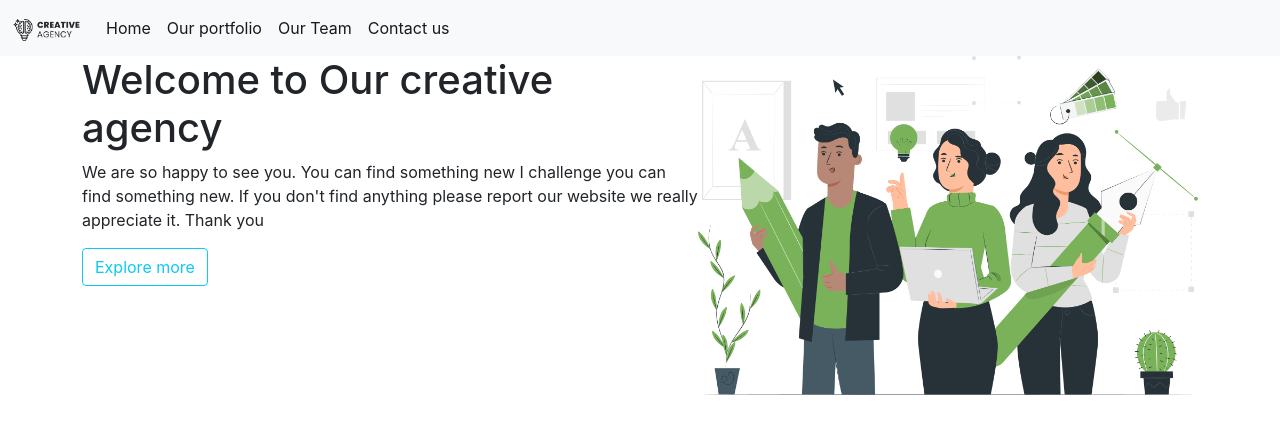
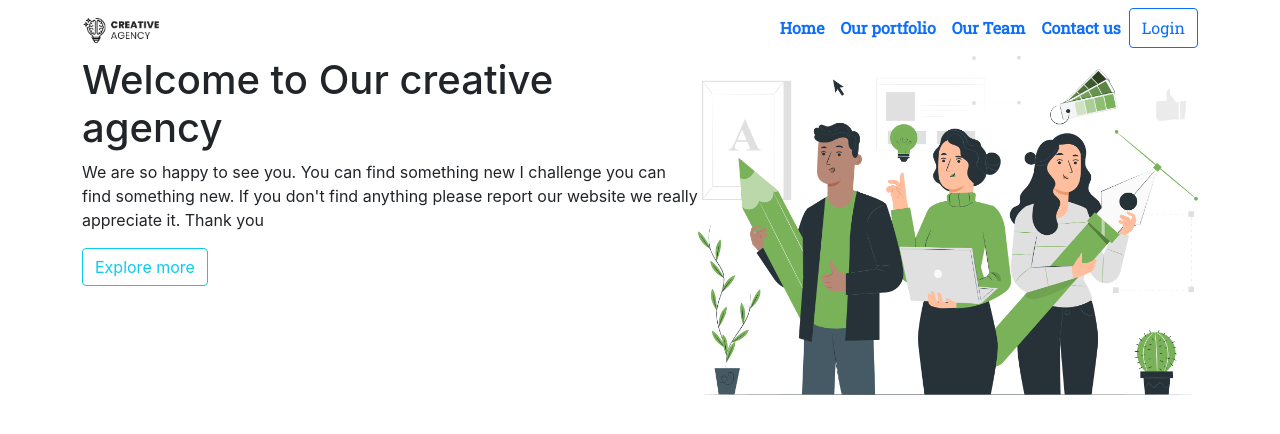
Before and after one commit to kabirbhai/creative-agency, a React (Create React App) app: page / in a window 1280 px wide. Shown: the top 434 px of the page. Built offline with nearby package versions, Linux system fonts and the light colour scheme.

Commit message:
navbar completed

```diff
--- a/src/Pages/Shared/Navbar.js
+++ b/src/Pages/Shared/Navbar.js
@@ -4,44 +4,42 @@ import logo from "../../images/logos/logo.png";
 const Navbar = () => {
   return (
     <header>
-      <nav className="navbar navbar-expand-lg navbar-light bg-light">
-        <div className="container-fluid">
+      <nav
+        style={{ fontFamily: "'Roboto Slab', serif" }}
+        className="navbar navbar-expand-lg "
+      >
+        <div className="container d-flex justify-content-between  ">
           <a className="navbar-brand" href="/">
-            <img width={70} src={logo} alt="logo" />
+            <img width={80} src={logo} alt="logo" />
           </a>
-          <button
-            className="navbar-toggler"
-            type="button"
-            data-bs-toggle="collapse"
-            data-bs-target="#navbarSupportedContent"
-            aria-controls="navbarSupportedContent"
-            aria-expanded="false"
-            aria-label="Toggle navigation"
-          >
-            <span className="navbar-toggler-icon"></span>
-          </button>
-          <div className="collapse navbar-collapse" id="navbarSupportedContent">
-            <ul className="navbar-nav me-auto mb-2 mb-lg-0">
+
+          <div>
+            <ul className="navbar-nav  mb-2 mb-lg-0">
               <li className="nav-item">
-                <a className="nav-link active" aria-current="page" href="/">
+                <a
+                  className="nav-link active fs-6 fw-bolder"
+                  aria-current="page"
+                  href="/"
+                >
                   Home
                 </a>
               </li>
               <li className="nav-item ">
-                <a className="nav-link active" href="/">
+                <a className="nav-link active fs-6 fw-bolder" href="/">
                   Our portfolio
                 </a>
               </li>
               <li className="nav-item ">
-                <a className="nav-link active" href="/">
+                <a className="nav-link active fs-6 fw-bolder" href="/">
                   Our Team
                 </a>
               </li>
               <li className="nav-item ">
-                <a className="nav-link active" href="/">
+                <a className="nav-link active fs-6 fw-bolder" href="/">
                   Contact us
                 </a>
               </li>
+              <button className="btn btn-outline-primary">Login</button>
             </ul>
           </div>
         </div>
--- a/src/index.css
+++ b/src/index.css
@@ -1,13 +1,14 @@
+@import url("https://fonts.googleapis.com/css2?family=Roboto+Slab&display=swap");
 body {
   margin: 0;
-  font-family: -apple-system, BlinkMacSystemFont, 'Segoe UI', 'Roboto', 'Oxygen',
-    'Ubuntu', 'Cantarell', 'Fira Sans', 'Droid Sans', 'Helvetica Neue',
+  font-family: -apple-system, BlinkMacSystemFont, "Segoe UI", "Roboto", "Oxygen",
+    "Ubuntu", "Cantarell", "Fira Sans", "Droid Sans", "Helvetica Neue",
     sans-serif;
   -webkit-font-smoothing: antialiased;
   -moz-osx-font-smoothing: grayscale;
 }
 
 code {
-  font-family: source-code-pro, Menlo, Monaco, Consolas, 'Courier New',
+  font-family: source-code-pro, Menlo, Monaco, Consolas, "Courier New",
     monospace;
 }
```
